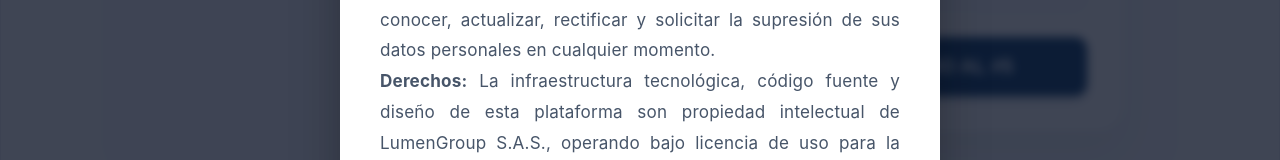
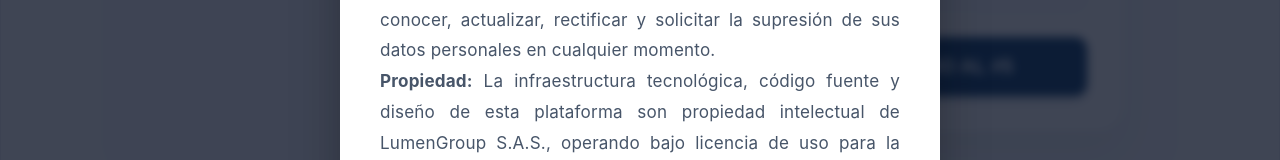
Before and after one commit to otsuguak/crm-concejal, a React (Vite) app: page / in a window 1280 px wide. Both pictures are taken after a click on the button "Política de Tratamiento de Datos Personales". Shown: the part 512-672 px from the top of the page. Built offline with nearby package versions, Linux system fonts and the light colour scheme; no server answers; the database is empty.

Commit message:
derechos

```diff
--- a/src/pages/Inicio.jsx
+++ b/src/pages/Inicio.jsx
@@ -396,7 +396,7 @@
               <p>En cumplimiento de la Ley 1581 de 2012 (Ley de Protección de Datos Personales) y sus decretos reglamentarios, le informamos que los datos personales suministrados a través de este portal serán tratados de manera confidencial y segura.</p>
               <p><strong>Finalidad:</strong> Sus datos serán utilizados exclusivamente para: 1. Dar trámite, gestión y respuesta a su Petición, Queja, Reclamo, Sugerencia o Felicitación (PQRSF). 2. Mantener contacto con usted sobre el estado de su solicitud. 3. (Solo si usted lo autoriza explícitamente) Enviarle información sobre la gestión territorial del Concejal.</p>
               <p><strong>Derechos:</strong> Como titular de los datos, usted tiene derecho a conocer, actualizar, rectificar y solicitar la supresión de sus datos personales en cualquier momento.</p>
-              <p><strong>Derechos:</strong> La infraestructura tecnológica, código fuente y diseño de esta plataforma son propiedad intelectual de LumenGroup S.A.S., operando bajo licencia de uso para la presente administración. </p>
+              <p><strong>Propiedad:</strong> La infraestructura tecnológica, código fuente y diseño de esta plataforma son propiedad intelectual de LumenGroup S.A.S., operando bajo licencia de uso para la presente administración. </p>
             </div>
             <button onClick={() => setMostrarModalHabeas(false)} style={{ width: '100%', padding: '15px', backgroundColor: '#E30613', color: 'white', border: 'none', borderRadius: '12px', fontWeight: 'bold', fontSize: '1rem', cursor: 'pointer', marginTop: '20px' }}>Cerrar y Volver</button>
           </div>
```
